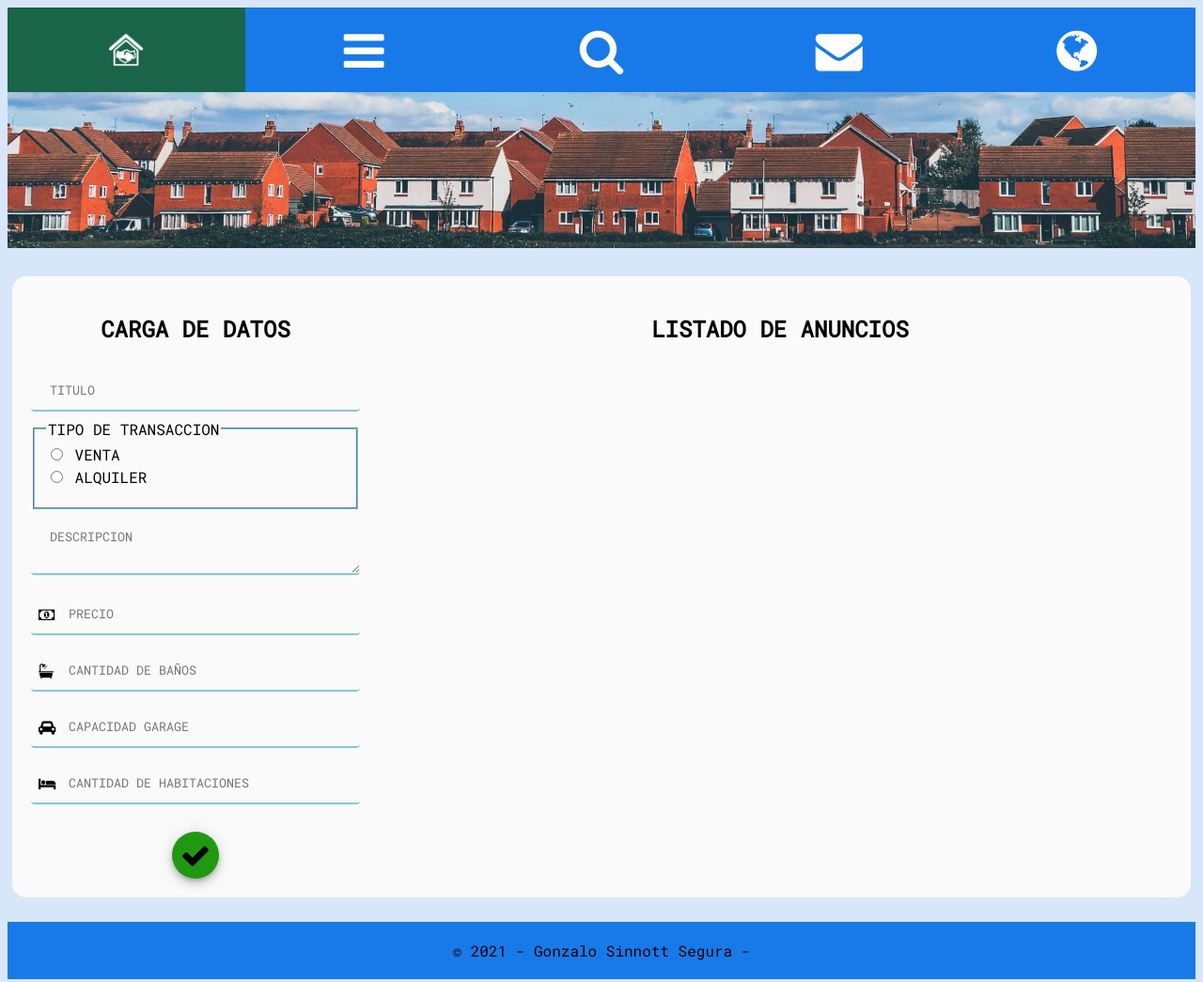
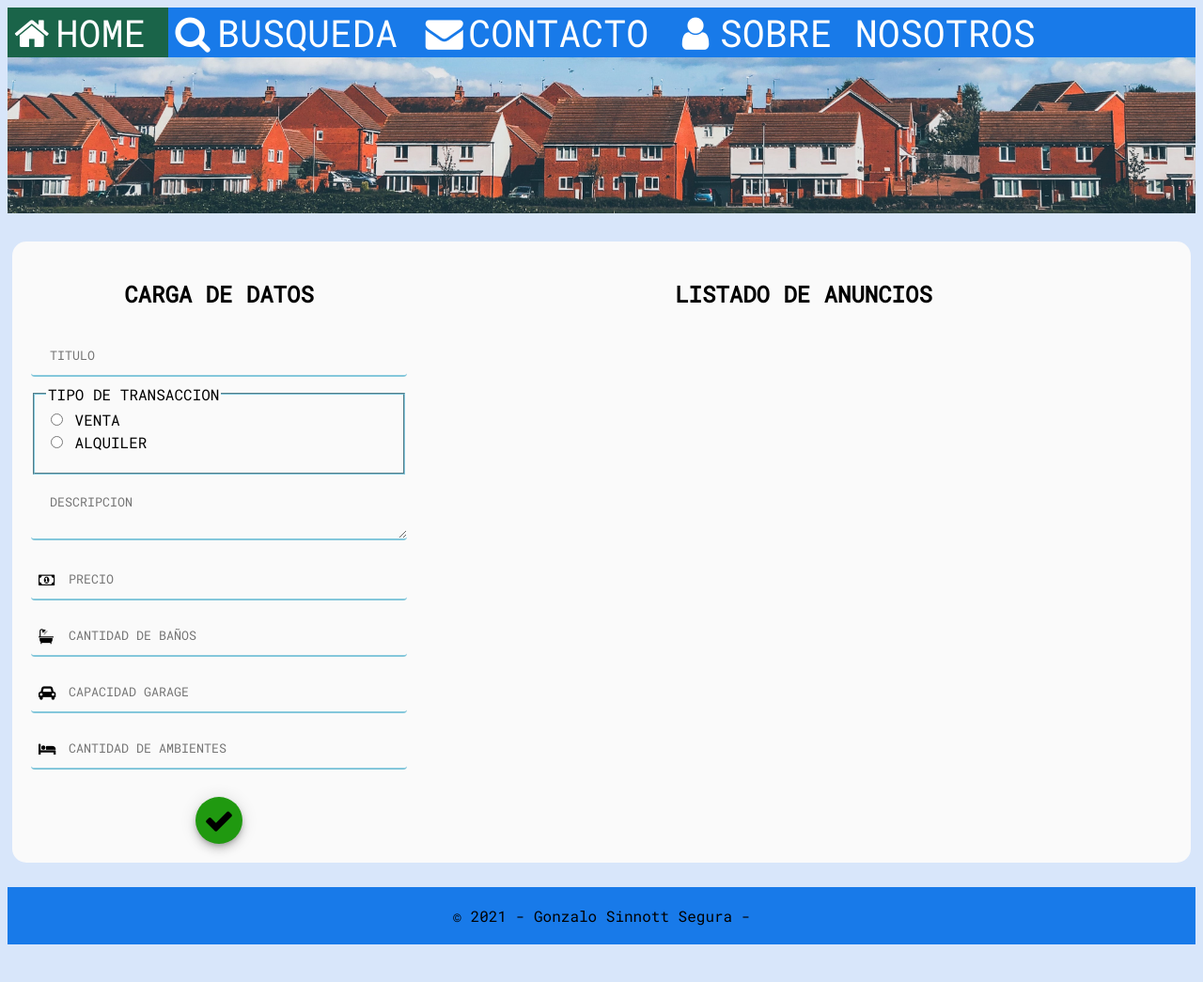
Before and after one commit to gonzalosinnott/laboIII, a plain HTML site: page ModelosParciales/1P-AnunciosCasas/index.html in a window 1280 px wide. Shown: the whole page at 94% size. After the commit the page ends 1013 px from the top, so only its background shows below. Drawn offline with Linux system fonts and the light colour scheme.

Commit message:
Ver. 2.0

```diff
--- a/ModelosParciales/1P-AnunciosCasas/css/style.css
+++ b/ModelosParciales/1P-AnunciosCasas/css/style.css
@@ -10,12 +10,11 @@
 
 .icon-bar a {
   float: left;
-  text-align: center;
-  width: 20%; /* Equal width (5 icons with 20% width each = 100%) */
-  padding: 12px 0;
   transition: all 0.3s ease;
   color: white;
-  font-size: 50px;
+  font-size: 40px;
+  text-decoration: none;
+  font-size: 40px;
 }
 
 .icon-bar:hover a:hover {
@@ -26,9 +25,11 @@
   background-color: #1a6449;
 }
 
-.logo {
-  max-width: 15%;
-  height:auto;
+@media screen and (max-width: 500px) {
+  .icon-bar a {
+    float: none;
+    display: block;
+  }
 }
 
 .banner {
@@ -147,7 +148,7 @@ fieldset{
   flex-wrap: wrap;
 }
 #narrow {
-  width: 350px;
+  width: 400px;
 
 }
 #wide {
--- a/ModelosParciales/1P-AnunciosCasas/index.html
+++ b/ModelosParciales/1P-AnunciosCasas/index.html
@@ -16,13 +16,10 @@
   <body>
     <header>
       <nav class="icon-bar">
-        <a class="active" href="#"
-          ><img class="logo" src="./assets/logo.png" alt="logo"
-        /></a>
-        <a class="links" href="#"><i class="fa fa-bars"></i></a>
-        <a class="links" href="#"><i class="fa fa-search"></i></a>
-        <a class="links" href="#"><i class="fa fa-envelope"></i></a>
-        <a class="links" href="#"><i class="fa fa-globe"></i></a>
+        <a class="active" href="#"><i class="fa fa-fw fa-home"></i>HOME&nbsp</a>
+        <a href="" ><i class="fa fa-fw fa-search"></i>BUSQUEDA&nbsp</a>
+        <a href=""><i class="fa fa-fw fa-envelope"></i>CONTACTO&nbsp</a>
+        <a href=""><i class="fa fa-fw fa-user"></i>SOBRE NOSOTROS&nbsp</a>
       </nav>
     </header>
 
@@ -79,7 +76,7 @@
 
             <!-- CANTIDAD DORMITORIOS -->
             <div class="inputWithIcon">
-              <input class="form-style" type="number" id="txtDormitorios" name="txtDormitorios" placeholder="CANTIDAD DE HABITACIONES" autocomplete="off" required min="1">
+              <input class="form-style" type="number" id="txtDormitorios" name="txtDormitorios" placeholder="CANTIDAD DE AMBIENTES" autocomplete="off" required min="1">
               <i class="fa fa-bed" aria-hidden="true"></i>
             </div>
 
--- a/ModelosParciales/1P-AnunciosCasas/js/anuncio.js
+++ b/ModelosParciales/1P-AnunciosCasas/js/anuncio.js
@@ -1,5 +1,4 @@
 import AnuncioBase from "./anuncio-base.js";
-
 
 ///MODIFICAR DE ACUERDO AL TIPO DE ANUNCIO QUE SE PIDA
 export class Anuncio extends AnuncioBase {
--- a/ModelosParciales/1P-AnunciosCasas/js/tabla.js
+++ b/ModelosParciales/1P-AnunciosCasas/js/tabla.js
@@ -13,6 +13,7 @@ export const crearTabla = (data)=>{
             th.appendChild(contenido);
             cabecera.appendChild(th);
 
+            ///CABECERA CUSTOM - CAMBIAR DEPENDIENDO DE LA TABLA
             switch(key){
                 case "titulo":
                     th.textContent = "Título";
```
